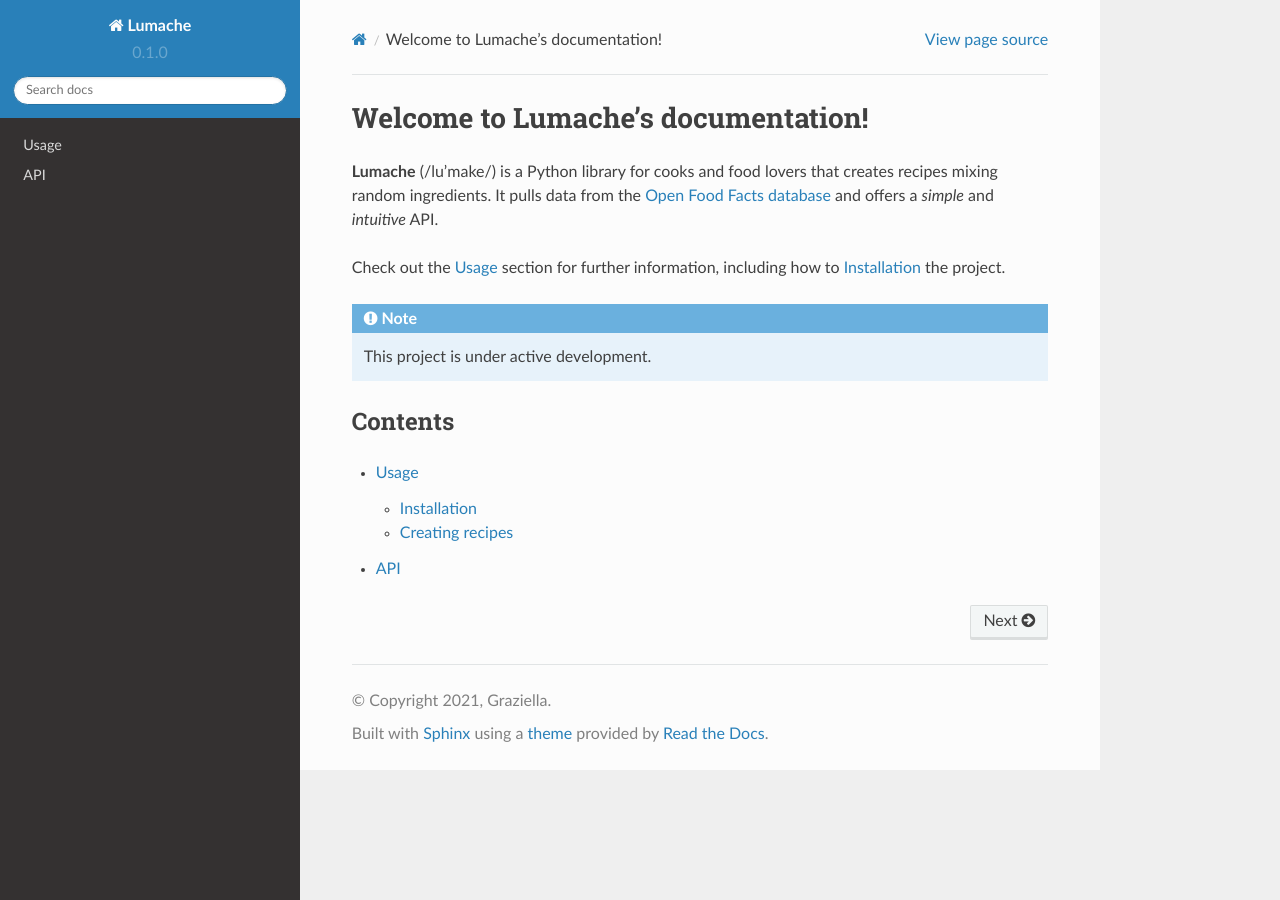
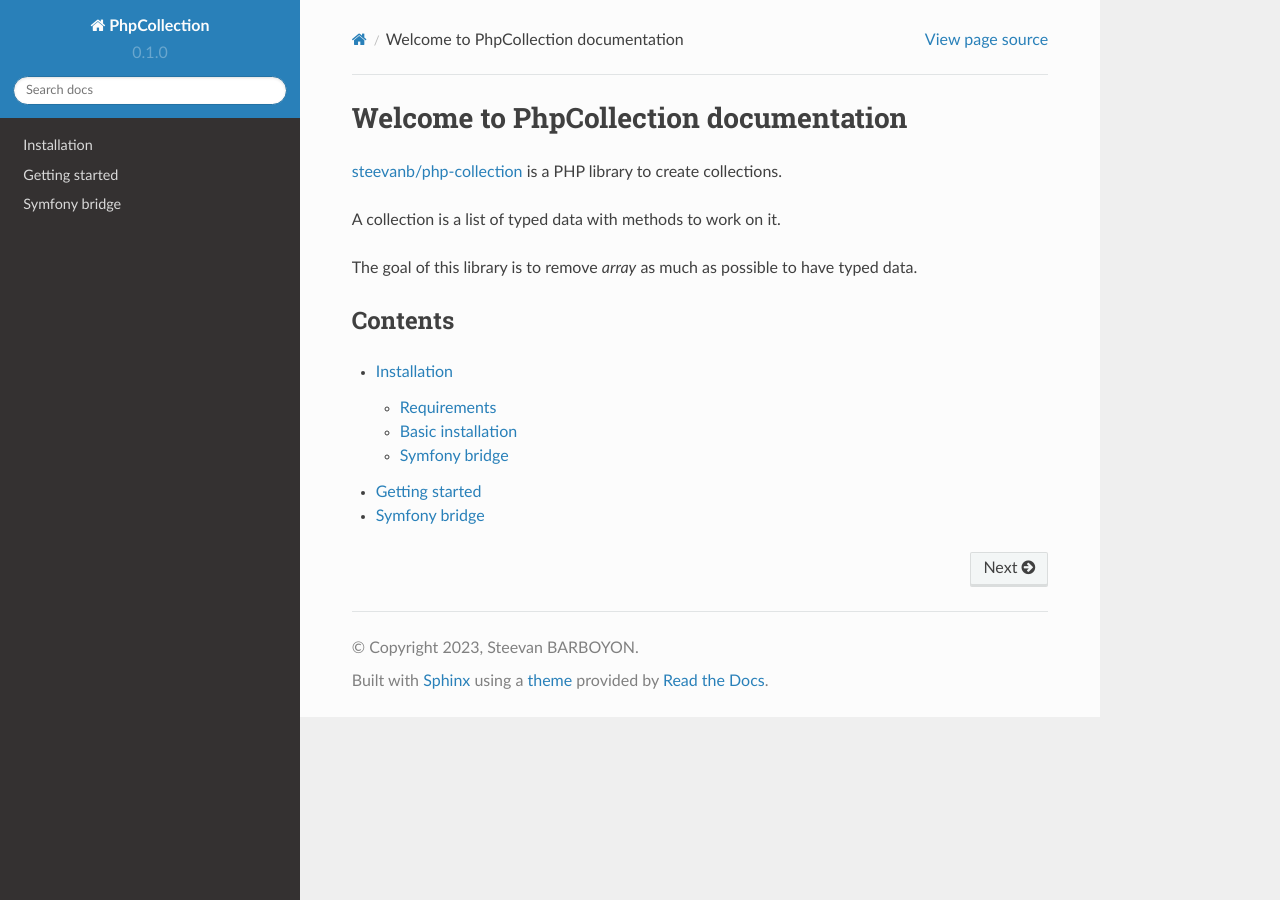
Before and after one commit to steevanb/php-collection-readthedocs, a Sphinx documentation site: the page built from docs/source/index.rst, in a window 1280 px wide. Built offline with Sphinx 7.4.7 and the Read the Docs theme 2.0.0, drawn with Linux system fonts in a browser that asks for light colours.

Commit message:
Documentation

```diff
--- a/docs/source/api.rst
+++ /dev/null
@@ -1,7 +0,0 @@
-API
-===
-
-.. autosummary::
-   :toctree: generated
-
-   lumache
--- a/docs/source/conf.py
+++ b/docs/source/conf.py
@@ -2,9 +2,9 @@
 
 # -- Project information
 
-project = 'Lumache'
-copyright = '2021, Graziella'
-author = 'Graziella'
+project = 'PhpCollection'
+copyright = '2023, Steevan BARBOYON'
+author = 'Steevan BARBOYON'
 
 release = '0.1'
 version = '0.1.0'
--- /dev/null
+++ b/docs/source/getting-started.rst
@@ -0,0 +1,2 @@
+Getting started
+===============
--- a/docs/source/index.rst
+++ b/docs/source/index.rst
@@ -1,22 +1,17 @@
-Welcome to Lumache's documentation!
-===================================
+Welcome to PhpCollection documentation
+======================================
 
-**Lumache** (/lu'make/) is a Python library for cooks and food lovers
-that creates recipes mixing random ingredients.
-It pulls data from the `Open Food Facts database <https://world.openfoodfacts.org/>`_
-and offers a *simple* and *intuitive* API.
+`steevanb/php-collection <https://github.com/steevanb/php-collection/>`_ is a PHP library to create collections.
 
-Check out the :doc:`usage` section for further information, including
-how to :ref:`installation` the project.
+A collection is a list of typed data with methods to work on it.
 
-.. note::
-
-   This project is under active development.
+The goal of this library is to remove *array* as much as possible to have typed data.
 
 Contents
 --------
 
 .. toctree::
 
-   usage
-   api
+   installation
+   getting-started
+   symfony-bridge
--- /dev/null
+++ b/docs/source/installation.rst
@@ -0,0 +1,50 @@
+Installation
+============
+
+Requirements
+------------
+
+PhpCollection only needs ``PHP ^8.1``. That's all!
+
+Basic installation
+------------------
+
+Install PhpCollection with `Composer <https://getcomposer.org/>`_:
+
+.. code-block:: bash
+
+   composer require steevanb/php-collection:5.*
+
+See :ref:`getting-started`.
+
+Symfony bridge
+--------------
+
+PhpCollection comes with a bridge for ``Symfony ^6.1``
+to be integrated with `symfony/serializer <https://symfony.com/doc/current/components/serializer.html>`_.
+
+By default, the bridge is not autoloaded,
+to not add useless files to Composer autoload when you want to use PhpCollection as a simple PHP library,
+outside of Symfony.
+
+You will need to do some manuals steps to install the bridge.
+
+Add the bridge to your Composer autoload in ``composer.json``:
+
+.. code-block:: json
+
+    {
+        "autoload": {
+            "psr-4": {
+                "Steevanb\\PhpCollection\\Bridge\\Symfony\\": "vendor/steevanb/php-collection/bridge/Symfony"
+            }
+        }
+    }
+
+Add ``PhpCollectionBundle`` in ``config/bundles.php``:
+
+.. code-block:: php
+
+    return [
+        Steevanb\PhpCollection\Bridge\Symfony\PhpCollectionBundle::class => ['all' => true]
+    ];
--- /dev/null
+++ b/docs/source/symfony-bridge.rst
@@ -0,0 +1,2 @@
+Symfony bridge
+==============
--- a/pyproject.toml
+++ b/pyproject.toml
@@ -3,6 +3,6 @@
 build-backend = "flit_core.buildapi"
 
 [project]
-name = "lumache"
-authors = [{name = "Graziella", email = "graziella@lumache"}]
+name = "php-collection"
+authors = [{name = "Steevan BARBOYON", email = "steevan.barboyon@gmail.com"}]
 dynamic = ["version", "description"]
```
Also changed, not shown: README.rst (+2 -8 lines), docs/source/usage.rst (deleted, +0 -33 lines), .readthedocs.yaml (added).
